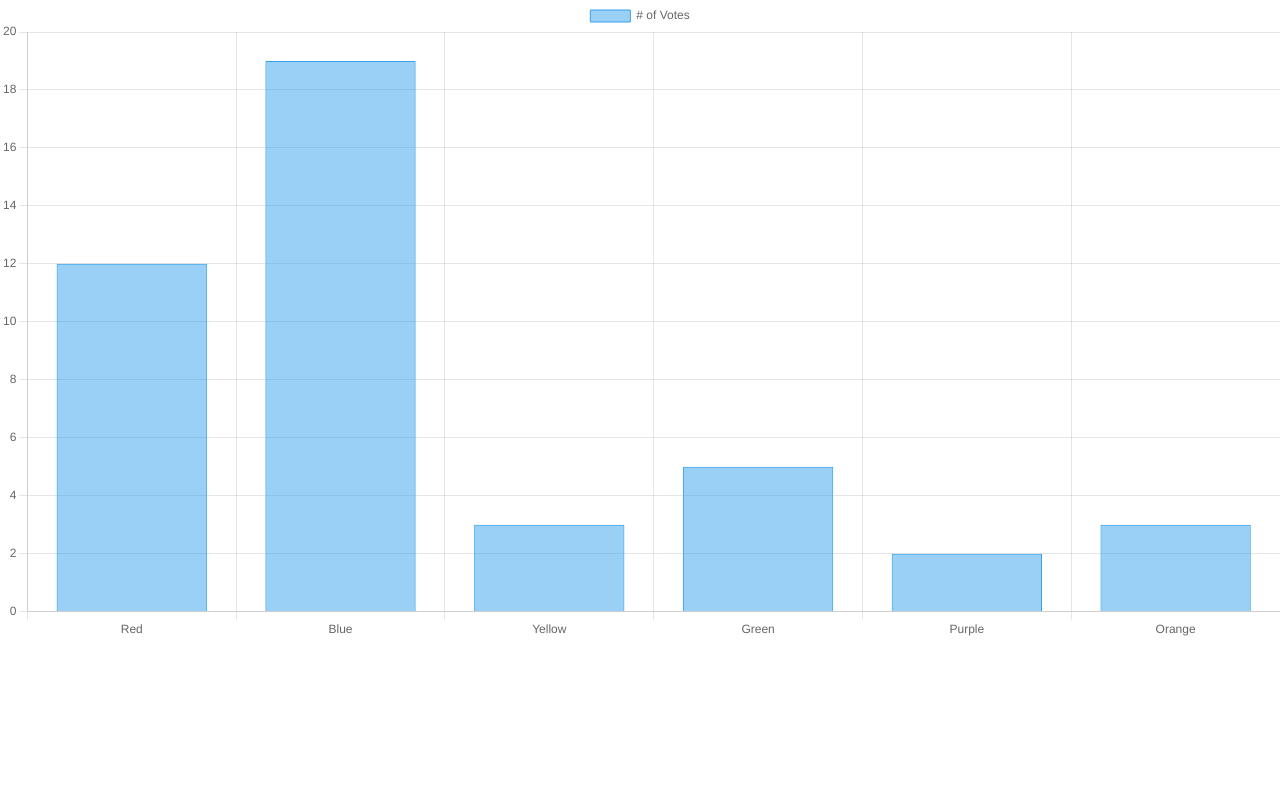
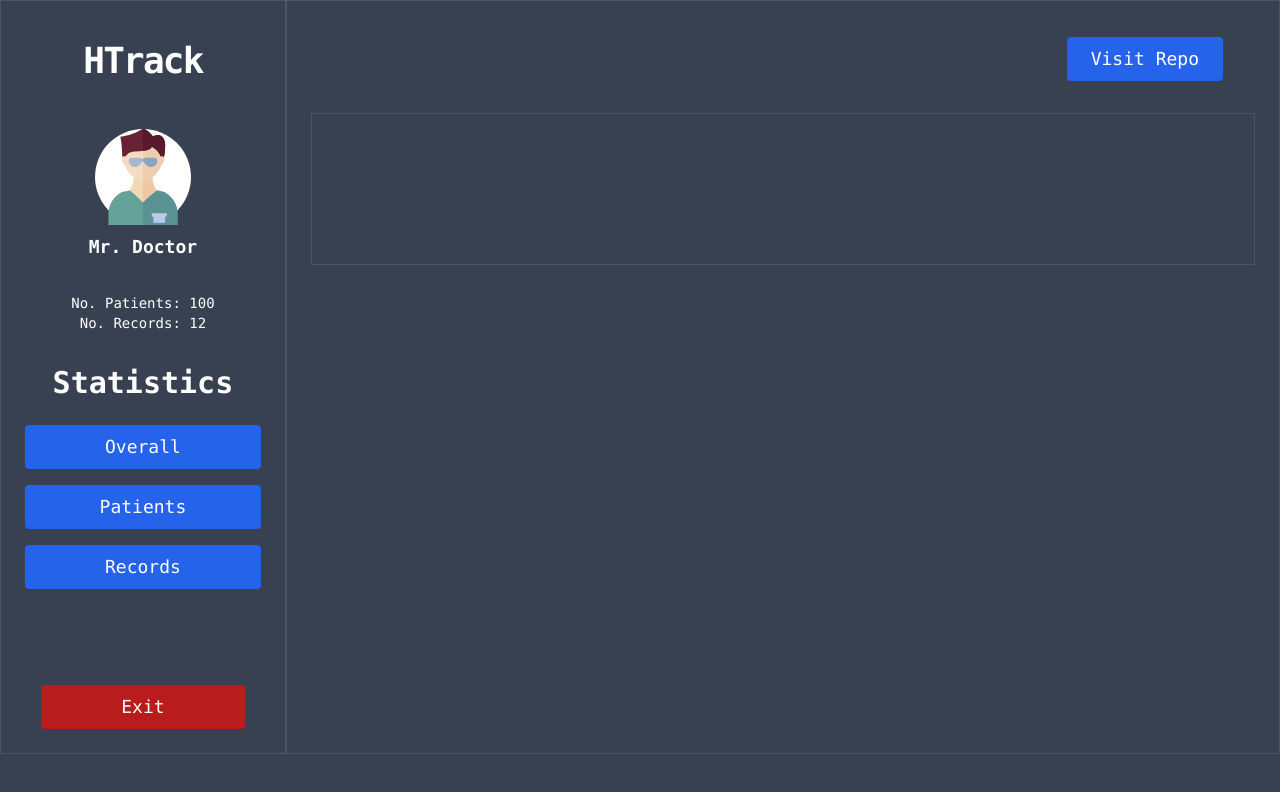
Before and after one commit to pacifiquem/HealthTrack, a website: page public/index.html in a window 1280 px wide. Drawn offline with nearby package versions, Linux system fonts and the light colour scheme.

Commit message:
feat: basic UI, going for charts

```diff
--- a/public/index.html
+++ b/public/index.html
@@ -4,33 +4,56 @@
     <meta charset="UTF-8">
     <meta name="viewport" content="width=device-width, initial-scale=1.0">
     <script src="https://cdn.jsdelivr.net/npm/chart.js"></script>
-    <script src="https://cdn.tailwindcss.com"></script>
+    <link rel="shortcut icon" href="favicon.ico" type="image/x-icon">
+    <link rel="stylesheet" href="https://cdnjs.cloudflare.com/ajax/libs/tailwindcss/2.2.19/tailwind.min.css" />
+    <script src="index.js"></script>
     <title>HealthTrack - Home</title>
 </head>
-<body>
-    <div>
-        <canvas id="myChart"></canvas>
-    </div>
-    <script>
-        const ctx = document.getElementById('myChart');
-        new Chart(ctx, {
-          type: 'bar',
-          data: {
-            labels: ['Red', 'Blue', 'Yellow', 'Green', 'Purple', 'Orange'],
-            datasets: [{
-              label: '# of Votes',
-              data: [12, 19, 3, 5, 2, 3],
-              borderWidth: 1
-            }]
-          },
-          options: {
-            scales: {
-              y: {
-                beginAtZero: true
-              }
-            }
-          }
-        });
-      </script>
+<body class="bg-gray-700 w-full flex flex-row">
+  <!-- PROFILE SECTION -->
+    <section class="profile-section border border-gray-600 flex flex-col gap-8 px-6 py-6">
+      <h1 class="my-0 mx-auto font-extrabold tracking-tighter font-mono text-4xl text-white my-4">HTrack</h1>
+      <div class="div-image-container flex flex-col gap-2 justify-center items-center">
+        <div class="div-image bg-white flex w-24 h-24 rounded-full justify-center items-center">
+          <img src="./avatar.svg" alt="Admin's avatar">
+        </div>
+        <h2 class="font-semibold font-mono text-lg text-white">Mr. Doctor</h2>
+      </div>
+      <div class="data flex flex-col items-center justify-center">
+        <p class="font-light font-mono text-sm text-white">No. Patients: <span>100</span></p>
+        <p class="font-light font-mono text-sm text-white">No. Records: <span>12</span></p>
+      </div>
+      <div class="available-starts flex flex-col gap-2 -my-4">
+        <h2 class="my-0 mx-auto font-bold font-mono text-3xl text-white my-4">Statistics</h2>
+        <div class="stats-buttons flex flex-col gap-4">
+          <button class="block text-lg text-white bg-blue-600 px-20 py-2 rounded font-mono">Overall</button>
+          <button class="block text-lg text-white bg-blue-600 px-16 py-2 rounded font-mono">Patients</button>
+          <button class="block text-lg text-white bg-blue-600 px-16 py-2 rounded font-mono">Records</button>
+        </div>
+      </div>
+      <div class="exit flex justify-center items-center mt-20">
+        <button class="block text-lg text-white bg-red-700 px-20 py-2 rounded font-mono" onclick="window.exit()">Exit</button>
+      </div>
+    </section>
+  <!-- PROFILE SECTION -->
+  <!-- DATA SECTION -->
+    <section class="stats-section border border-gray-600 flex flex-col gap-8 px-6 py-6 w-full">
+      <!-- HEADER SECTION -->
+        <section class="header-section mt-3">
+          <div class=" flex justify-end mr-8">
+            <button class="block text-lg text-white bg-blue-600 px-6 py-2 rounded font-mono">Visit Repo</button>
+          </div>
+        </section>
+      <!-- HEADER SECTION-->
+      <!-- STATS SECTION -->
+        <section class="stats-section border border-gray-600">
+          <div class="charts mr-8">
+            <canvas id="charts"></canvas>
+          </div>
+          <div class="tables"></div>
+        </section>
+      <!-- STATS SECTION -->
+    </section>
+  <!-- DATA SECTION-->
 </body>
 </html>
--- /dev/null
+++ b/public/index.js
@@ -0,0 +1,2 @@
+/* eslint-disable @typescript-eslint/no-unused-vars */
+/* eslint-disable no-unused-vars */
```
Also changed, not shown: public/avatar.svg (added), public/favicon.ico (added).
